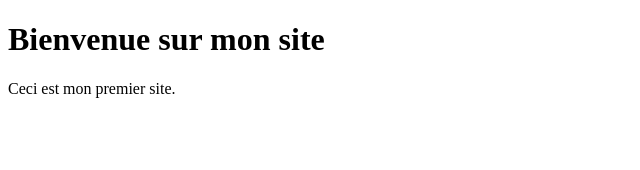
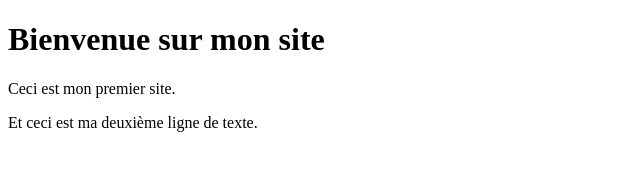
Before and after one commit to barrygomba/mon-site, a plain HTML site: page index.html in a window 1280 px wide. Shown: the whole page, without its empty margins (0-640 px from the left). Drawn offline with Linux system fonts and the light colour scheme.

Commit message:
Add texte

```diff
--- a/index.html
+++ b/index.html
@@ -8,5 +8,6 @@
   <body>
       <h1>Bienvenue sur mon site</h1>
       <p>Ceci est mon premier site.</p>
+      <p>Et ceci est ma deuxième ligne de texte.</p>
   </body>
   </html>
```
